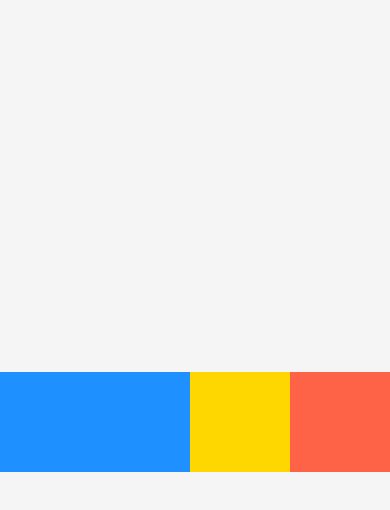
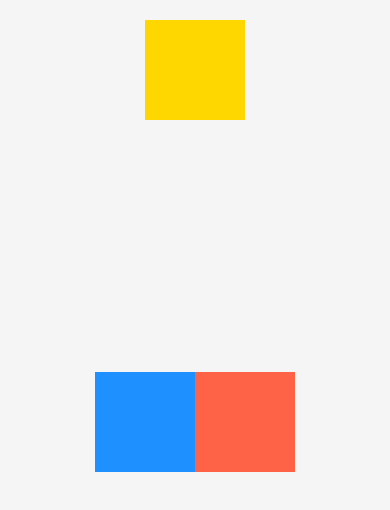
Before and after one commit to tirthankarkundu17/ReactNative-DoneWithIt, a React Native app: screen / in a window 390 px wide. Shown: the top 510 px of the page. Built offline with nearby package versions, Linux system fonts and the light colour scheme.

Commit message:
positioning

```diff
--- a/App.js
+++ b/App.js
@@ -33,7 +33,7 @@ export default function App() {
           width: 100,
           height: 100,
           backgroundColor: "dodgerblue",
-          flexGrow: 1, //fill extra space
+          // flexGrow: 1, //fill extra space
           // flexShrink: 1, //fit others on overflow ..similar to flex : -1
           // alignSelf: "flex-start", //for individual element
         }}
@@ -43,6 +43,8 @@ export default function App() {
           width: 100,
           height: 100,
           backgroundColor: "gold",
+          top: 20,
+          position: "absolute", //default relative -- absolute will make changes in other views
           //flexBasis : 100 // means width or height based on flexdirection
         }}
       />
```
